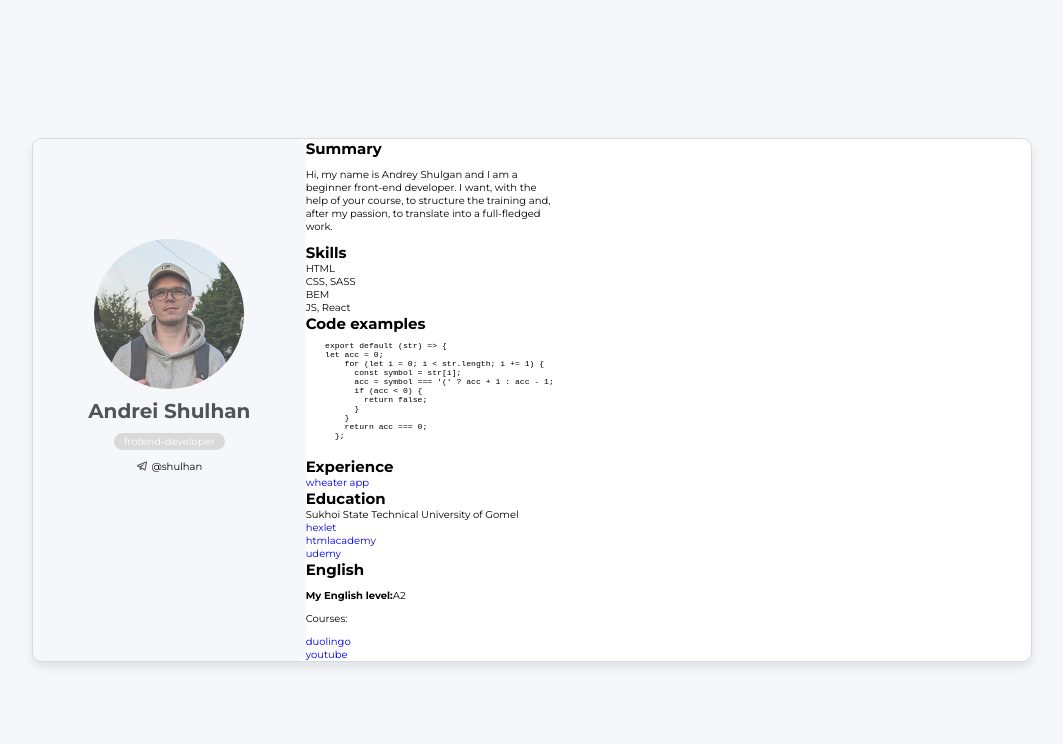
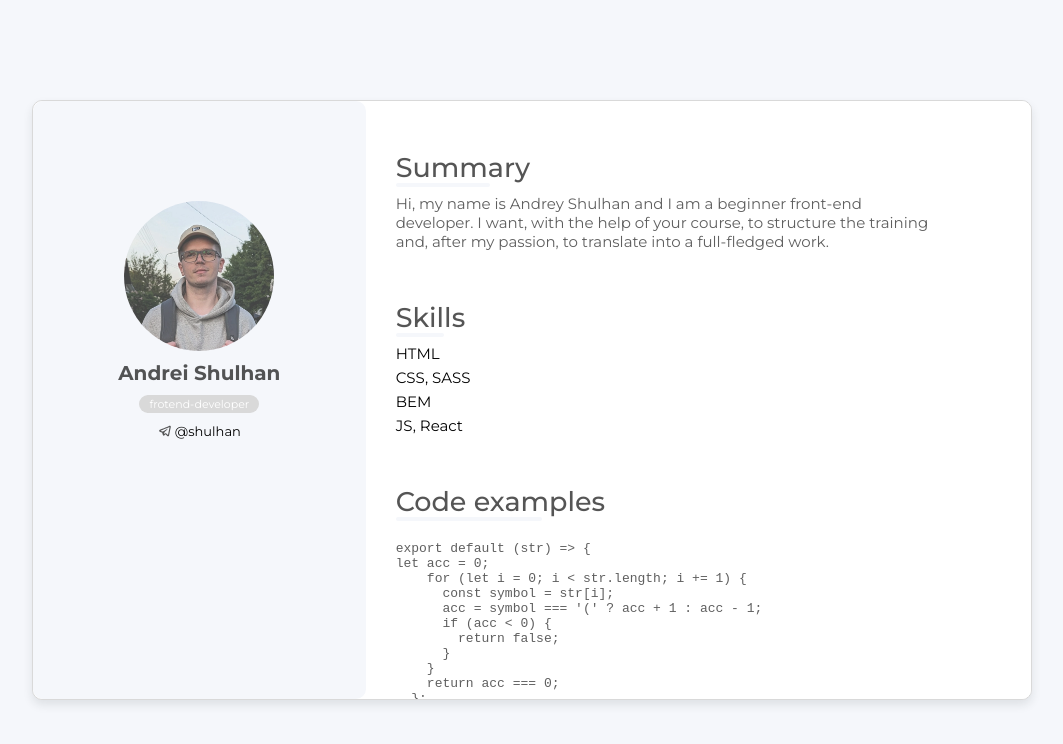
Before and after one commit to shulgan-andrei/rsschool-cv, a plain HTML site: page index.html in a window 1280 px wide. Shown: the whole page, without its empty margins (108-1171 px from the left). Drawn offline with Linux system fonts and the light colour scheme.

Commit message:
feat: add html and css for the main block

```diff
--- a/css/style.css
+++ b/css/style.css
@@ -10,6 +10,7 @@
   --current-color: #f5f7fb;
   --border-color: #d9d9d9;
   --title-color: rgba(19, 19, 19, 0.72);
+  --text-color: #5f5f5f;
 }
 
 html {
@@ -41,6 +42,10 @@ ul {
   list-style: none;
 }
 
+li {
+  font-size: 1.5rem;
+}
+
 img {
   max-width: 100%;
   width: 100%;
@@ -55,6 +60,7 @@ img {
   display: grid;
   grid-template-columns: repeat(12, 1fr);
   max-width: 100rem;
+  height: 60rem;
   background-color: #fff;
   border: 1px solid var(--border-color);
   border-radius: 1rem;
@@ -80,6 +86,12 @@ img {
   overflow: hidden;
 }
 
+p {
+  margin: 0;
+  color: var(--text-color);
+  font-size: 1.5rem;
+}
+
 .resume__photo img {
   height: 100%;
   display: block;
@@ -94,6 +106,7 @@ img {
 }
 
 .resume__label {
+  font-size: 1.1rem;
   padding: 0.2rem 1rem;
   background: #d9d9d9;
   color: #fff;
@@ -106,6 +119,7 @@ img {
   gap: 0.3rem;
   color: inherit;
   transition: all 0.3s;
+  font-size: 1.3rem;
 }
 
 .resume__telegram:hover {
@@ -114,13 +128,54 @@ img {
 }
 
 .main {
+  grid-column: span 8;
+  padding-top: 5rem;
+  padding-left: 3rem;
+  padding-right: 10rem;
   background-color: #fff;
+  overflow-y: scroll;
 }
+
 .section {
+  margin-bottom: 5rem;
 }
+
 .section__title {
+  margin-bottom: 1rem;
+  display: inline-block;
+  position: relative;
+  font-size: 2.7rem;
+  color: var(--title-color);
+  font-weight: 500;
 }
+
+.section__title::after {
+  position: absolute;
+  content: "";
+  display: block;
+  bottom: -3px;
+  width: 70%;
+  height: 4px;
+  background-color: var(--current-color);
+  border-radius: 10px;
+}
+
 .skills {
+  display: flex;
+  flex-direction: column;
+  gap: 0.5rem;
 }
-.skills__item {
+
+.section__code pre {
+  font-size: 1.3rem;
+  color: var(--text-color);
 }
+
+.section__experience a {
+  display: block;
+  font-size: 1.6rem;
+  color: var(--text-color);
+  font-weight: 500;
+  text-transform: uppercase;
+  text-decoration: underline;
+}
--- a/index.html
+++ b/index.html
@@ -16,8 +16,8 @@
         <div class="resume__label">frotend-developer</div>
         <a href="https://t.me/shulhan" class="resume__telegram">
           <svg
-            width="12"
-            height="12"
+            width="14"
+            height="14"
             viewBox="0 0 14 14"
             fill="none"
             xmlns="http://www.w3.org/2000/svg"
@@ -35,7 +35,7 @@
         <section class="section">
           <h2 class="section__title">Summary</h2>
           <p>
-            Hi, my name is Andrey Shulgan and I am a beginner front-end
+            Hi, my name is Andrey Shulhan and I am a beginner front-end
             developer. I want, with the help of your course, to structure the
             training and, after my passion, to translate into a full-fledged
             work.
@@ -50,7 +50,7 @@
             <li class="skills__item">JS, React</li>
           </ul>
         </section>
-        <section class="section">
+        <section class="section section__code">
           <h2 class="section__title">Code examples</h2>
           <pre>
 export default (str) => {
@@ -67,7 +67,7 @@
             </pre
           >
         </section>
-        <section class="section">
+        <section class="section section__experience">
           <h2 class="section__title">Experience</h2>
           <a
             rel="noopener"
@@ -77,31 +77,15 @@
             wheater app
           </a>
         </section>
-        <section class="section">
+        <section class="section section__educaton">
           <h2 class="section__title">Education</h2>
           <ul>
             <li>Sukhoi State Technical University of Gomel</li>
-            <li>
-              <ul>
-                <li><a href="https://ru.hexlet.io/">hexlet</a></li>
-                <li><a href="https://htmlacademy.ru/">htmlacademy</a></li>
-                <li><a href="https://www.udemy.com/">udemy</a></li>
-              </ul>
-            </li>
           </ul>
         </section>
-        <section class="section">
+        <section class="section section__eng">
           <h2 class="section__title">English</h2>
-          <p><b>My English level:</b>A2</p>
-          <p>Courses:</p>
-          <ul>
-            <li><a href="https://ru.duolingo.com/">duolingo</a></li>
-            <li>
-              <a href="https://www.youtube.com/channel/UC_3oKG5Szq-m6Xz-MjRZgpw"
-                >youtube</a
-              >
-            </li>
-          </ul>
+          <p><b>My English level: </b>A2</p>
         </section>
       </main>
     </div>
```
Lines whose indentation alone changed are shown as unchanged.
